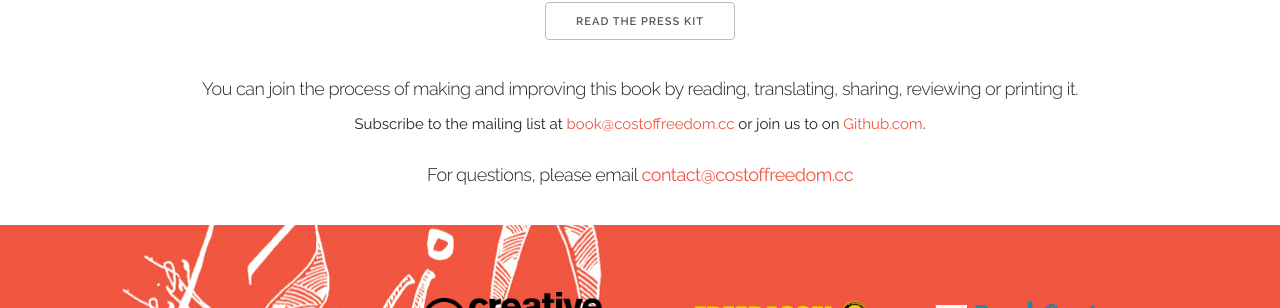
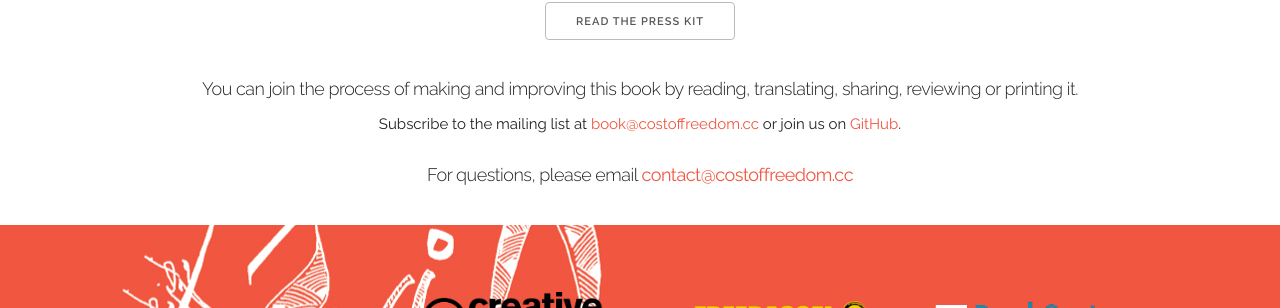
Before and after one commit to costoffreedom/costoffreedom.cc, a Jekyll site: the page built from index.md, in a window 1280 px wide and 900 px high, scrolled down 2373 px. Shown: the part 456-764 px from the top of the window. Built offline with Jekyll 4.4.1, drawn with Linux system fonts in a browser that asks for light colours.

Commit message:
language

```diff
--- a/index.md
+++ b/index.md
@@ -93,7 +93,7 @@ Finally, the fourth part **AFFORDANCES** offers a reflection on theories and suc
     You can join the process of making and improving this book by reading, translating, sharing, reviewing or printing it.
   </h5>
   <p class="center">
-    Subscribe to the mailing list at <a href="mailto:book-subscribe@costoffreedom.cc">book@costoffreedom.cc</a> or join us to on <a href="https://github.com/costoffreedom/">Github.com</a>.
+    Subscribe to the mailing list at <a href="mailto:book-subscribe@costoffreedom.cc">book@costoffreedom.cc</a> <span title="or fork">or join</span> us on <a href="https://github.com/costoffreedom/">GitHub</a>.
   </p>
 
 
```
